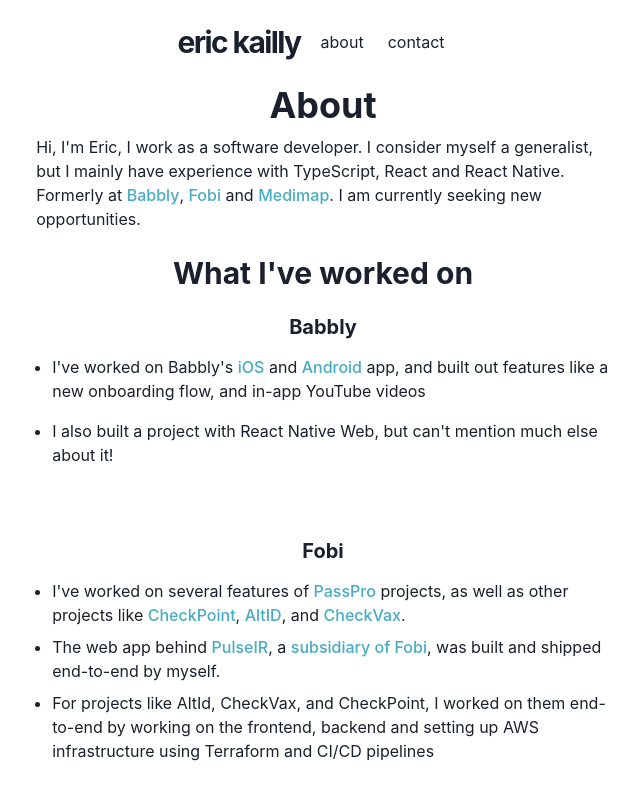
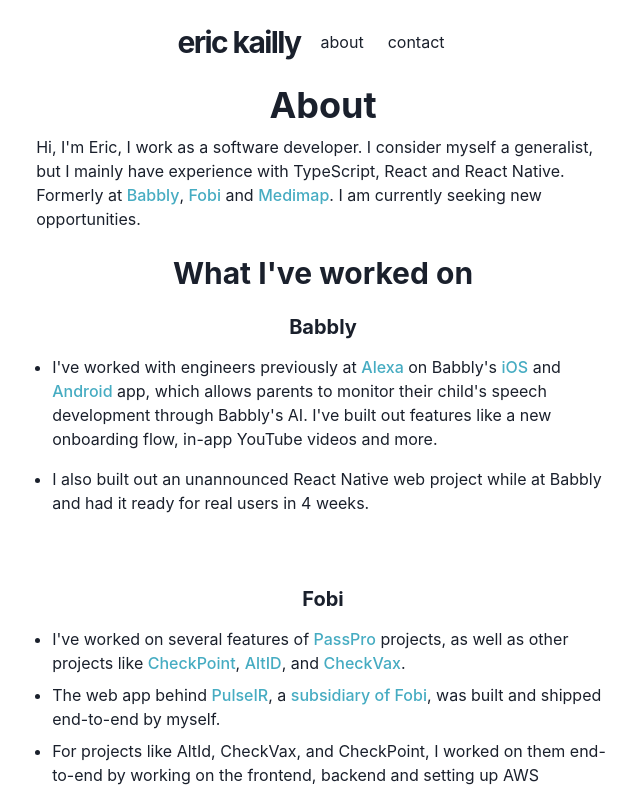
Before and after one commit to ekailly/my-site, a Next.js app: page /about in a window 1280 px wide. Shown: the top 790 px of the page, without its empty margins (317-957 px from the left). Built offline with nearby package versions, Linux system fonts and the light colour scheme.

Commit message:
update about

```diff
--- a/pages/about.tsx
+++ b/pages/about.tsx
@@ -41,7 +41,8 @@
         </Heading>
         <UnorderedList mb="8">
           <ListItem mb="4">
-            I've worked on Babbly's{" "}
+            I've worked with engineers previously at{" "}
+            <Link href="https://alexa.amazon.com/">Alexa</Link> on Babbly's{" "}
             <Link href="https://apps.apple.com/ca/app/babbly-baby-speech-tracker/id1513738981">
               iOS
             </Link>{" "}
@@ -49,12 +50,13 @@
             <Link href="https://play.google.com/store/apps/details?id=babbly.app&hl=en_CA&gl=US&pli=1">
               Android
             </Link>{" "}
-            app, and built out features like a new onboarding flow, and in-app
-            YouTube videos
+            app, which allows parents to monitor their child's speech
+            development through Babbly's AI. I've built out features like a new
+            onboarding flow, in-app YouTube videos and more.
           </ListItem>
           <ListItem>
-            I also built a project with React Native Web, but can't mention much
-            else about it!
+            I also built out an unannounced React Native web project while at
+            Babbly and had it ready for real users in 4 weeks.
           </ListItem>
         </UnorderedList>
       </Box>
@@ -84,7 +86,7 @@
           <ListItem mb="8px">
             For projects like AltId, CheckVax, and CheckPoint, I worked on them
             end-to-end by working on the frontend, backend and setting up AWS
-            infrastructure using Terraform and CI/CD pipelines
+            infrastructure using Terraform and GitLab CI/CD pipelines
           </ListItem>
         </UnorderedList>
       </Box>
```
